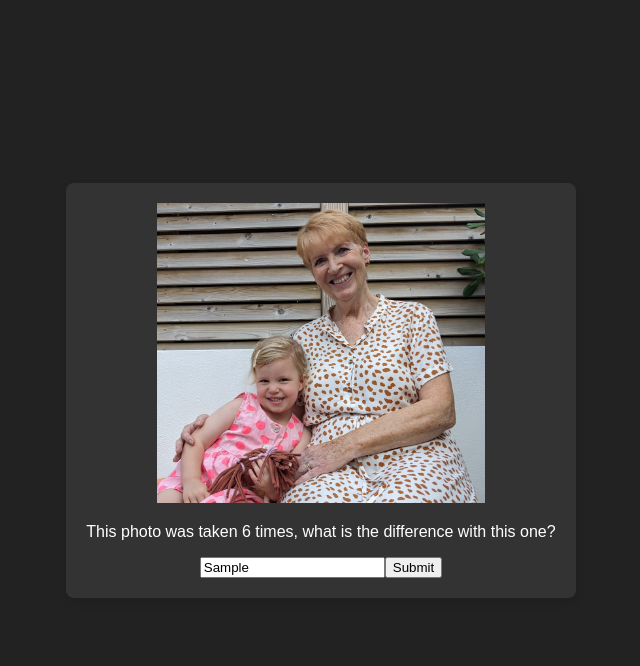
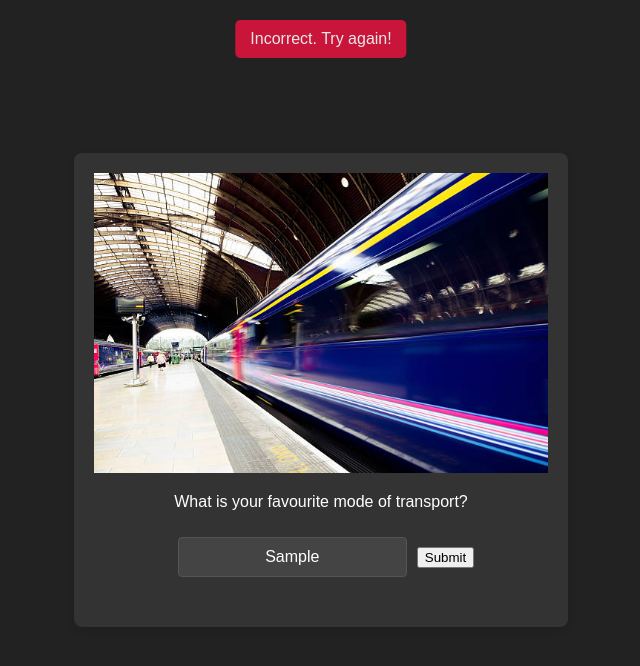
Before and after one commit to Questionsquestions/questionsquestions.github.io, a plain HTML site: page index.html in a window 1280 px wide. Both pictures are taken after typing "Sample" into the empty fields and a click on the button "Submit". Shown: the whole page, without its empty margins (319-959 px from the left). Drawn offline with nearby package versions, Linux system fonts and the light colour scheme.

Commit message:
added more questions and final

```diff
--- a/index.html
+++ b/index.html
@@ -3,20 +3,26 @@
 <head>
     <meta charset="UTF-8">
     <meta name="viewport" content="width=device-width, initial-scale=1.0">
-    <title>Vue Single Page App</title>
+    <title>One year older</title>
     <script src="https://unpkg.com/vue@v3.4.15"></script>
 </head>
 <body>
     <div id="app">
         <div class="container">
+            <div v-show="showToast" class="toast" id="toastElement">
+                {{ toastMessage }}
+            </div>
             <div class="box" v-if="showBox">
-                <img v-if="showImage" :src="'images/' + currentImage" alt="">
-                <p>{{ questions[currentQuestion].question }}</p>
-                <input v-model="inputValue" placeholder="Enter the answer">
-                <button @click="checkInput">Submit</button>
+                <img v-if="showImage" :src="'images/' + currentQuestion.image" alt="">
+                <p>{{ currentQuestion.question }}</p>
+                <div class="input-container">
+                    <input v-model="inputValue" @keyup.enter="checkInput" placeholder="Enter the answer">
+                    <button @click="checkInput">Submit</button>
+                </div>
             </div>
             <div v-else>
-                <p>Correct Input! The box content has changed.</p>
+                <h1>Congratulations!</h1>
+                <p class="winner">You win a trip to France with your whole family for your 70th birthday!</p>
             </div>
         </div>
     </div>
@@ -27,40 +33,62 @@
                 return {
                     showBox: true,
                     showImage: true,
-                    boxText: '',
-                    currentQuestion: 0,
-                    currentImage: '',
-                    correctAnswer: '',
                     inputValue: '',
+                    toastMessage: 'Well Done',
+                    questionNum: 0,
+                    showToast: false,
+                    currentQuestion: {
+                        image: '',
+                        question: '',
+                        answer: '',
+                        pass: false,
+                    },
                     questions: [
-                        { question: "This photo was taken 6 times, what is the difference with this one?", answer: "eyesopen", image: "eyesopen.jpg" },
+                        { question: "What is your favourite mode of transport?", answer: "train", image: "train.jpg" },
+                        { question: "This photo was taken 6 times, what is the difference with this one?", answer: "eyes",  image: "eyesopen.jpg" },
+                        { question: "Where do croissants come from?", answer: "france", image: "crossaint.jpg" },
+                        { question: "Would you rather have French wine or French cheese?", answer: "wine", image: "vineyard.jpg" },
                         { question: "What is this girls real middle name?", answer: "sherman", image: "raemundo.jpg" },
                         { question: "What is this man's nickname", answer: "flm", image: "gingewill.jpg" },
+                        { question: "Do you prefer winter or summer?", answer: "summer", pass: true, image: "summer.jpg" },
                         { question: "...and what is this girls real middle name", answer: "sherman", image: "noa.jpg" },
-                        { question: "What is the powerhouse of the cell?", answer: "Mitochondria", image: "" },
-                        { question: "In which year did World War II end?", answer: "1945", image: "" },
-                        { question: "What is the currency of Japan?", answer: "Yen", image: "" },
-                        { question: "Which element has the chemical symbol 'O'?", answer: "Oxygen", image: "" },
-                        { question: "Who painted the Mona Lisa?", answer: "Leonardo da Vinci", image: "" },
-                        { question: "What is the tallest mountain in the world?", answer: "Mount Everest", image: "" }
                     ],
                 }
             },
             methods: {
+                popupToast(message, badToast) {
+                    this.toastMessage = message || 'Well Done';
+                    const toastElement = document.getElementById('toastElement');
+                    if (badToast) {
+                        toastElement.style.backgroundColor = "#DC143C";
+                        toastElement.style.color = "#fff"
+                    } else {
+                        toastElement.style.backgroundColor = "#45a049";
+                        toastElement.style.color = "#fff"
+                    }
+                    this.showToast = true;
+                    setTimeout(() => {
+                      this.showToast = false;
+                    }, 3000);
+                },
                 checkInput(value) {
                     const answer = this.inputValue.toLowerCase().replace(/\s/g, '');
-                    if (answer === this.correctAnswer.toLowerCase()) {
-                        this.currentQuestion += 1;
+                    const correct = this.currentQuestion.answer.toLowerCase()
+                    if (answer === correct || answer.includes(correct) || this.currentQuestion.pass) {
+                        this.questionNum += 1;
                         this.setCurrent()
-                        this.addCookie("currentQuestion", this.currentQuestion)
+                        this.popupToast()
                     } else {
-                        alert('Incorrect. Try again!');
+                        this.popupToast('Incorrect. Try again!', true);
+                    }
+                    if (this.questionNum >= this.questions.length) {
+                        document.body.style.background = "url(images/together.jpg) center/cover no-repeat";
+                        this.showBox = false;
                     }
                 },
                 setCurrent() {
-                    this.boxText = this.questions[this.currentQuestion].question
-                    this.correctAnswer = this.questions[this.currentQuestion].answer
-                    this.currentImage = this.questions[this.currentQuestion].image
+                    this.passAnyway = false;
+                    this.currentQuestion = this.questions[this.questionNum]
                     this.inputValue = ''
                 },
                 addCookie(name, value) {
@@ -117,6 +145,19 @@
             margin-bottom: 20px;
         }
 
+        h1 {
+            font-size: 2em;
+            margin-bottom: 20px;
+            text-shadow: 2px 2px 8px black;
+        }
+
+        p.winner {
+            font-size: 1.5em;
+            max-width: 600px;
+            line-height: 1.5;
+            text-shadow: 2px 2px 8px black;
+        }
+
         img {
             max-height: 300px;
             width: auto;
@@ -133,6 +174,8 @@
             color: #fff;
             border: 1px solid #555;
             border-radius: 4px;
+            margin: 10px;
+            text-align: center
         }
 
         .button {
@@ -148,6 +191,17 @@
         .button:hover {
             background-color: #45a049;
         }
+
+        .toast {
+            position: fixed;
+            top: 20px;
+            left: 50%;
+            transform: translateX(-50%);
+            padding: 10px 15px;
+            border-radius: 5px;
+            opacity: 0.9;
+            transition: opacity 0.5s ease-out;
+          }
     </style>
 </body>
 </html>
```
Also changed, not shown: images/crossaint.jpg (added), images/summer.jpg (added), images/together.jpg (added), images/train.jpg (added), images/vineyard.jpg (added).
